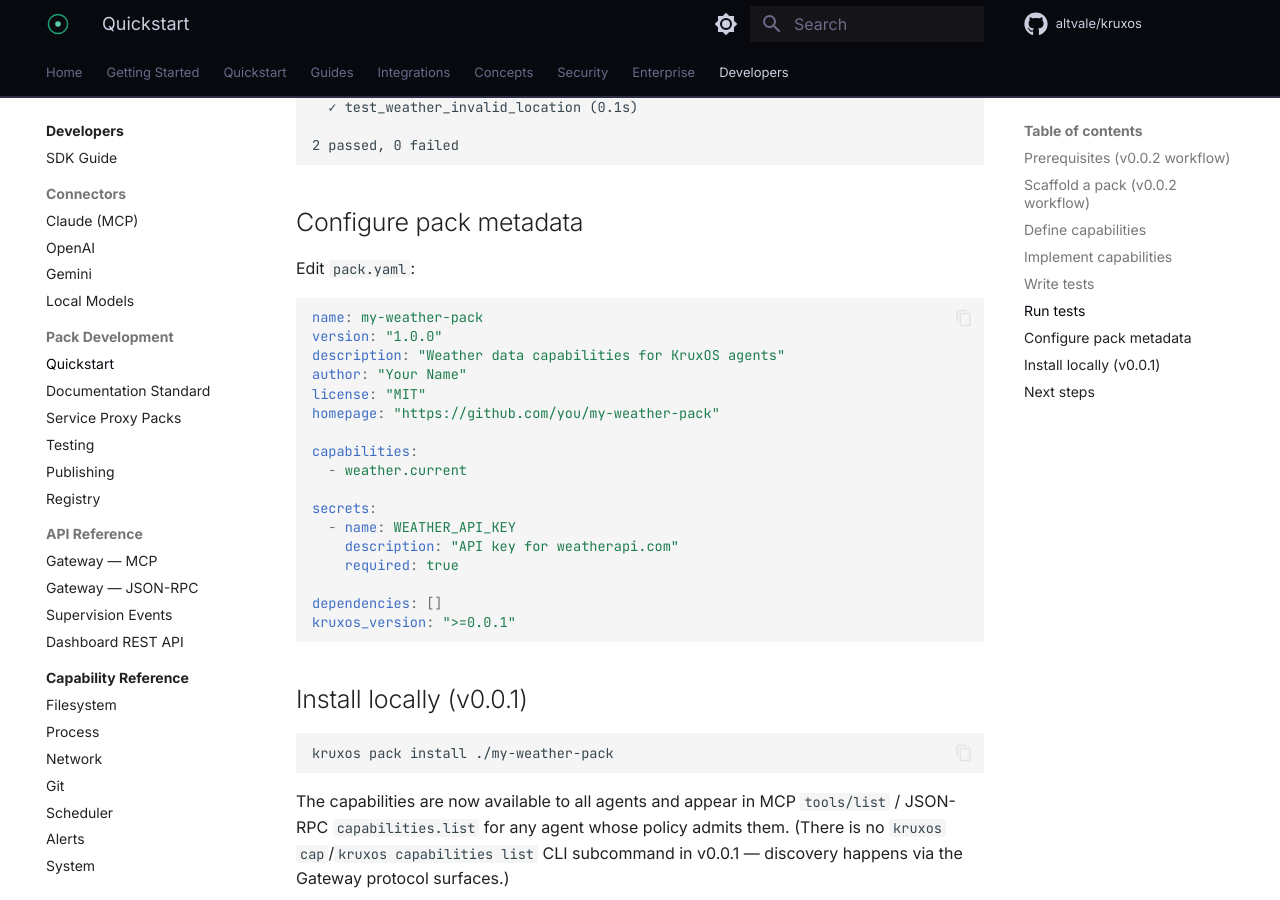
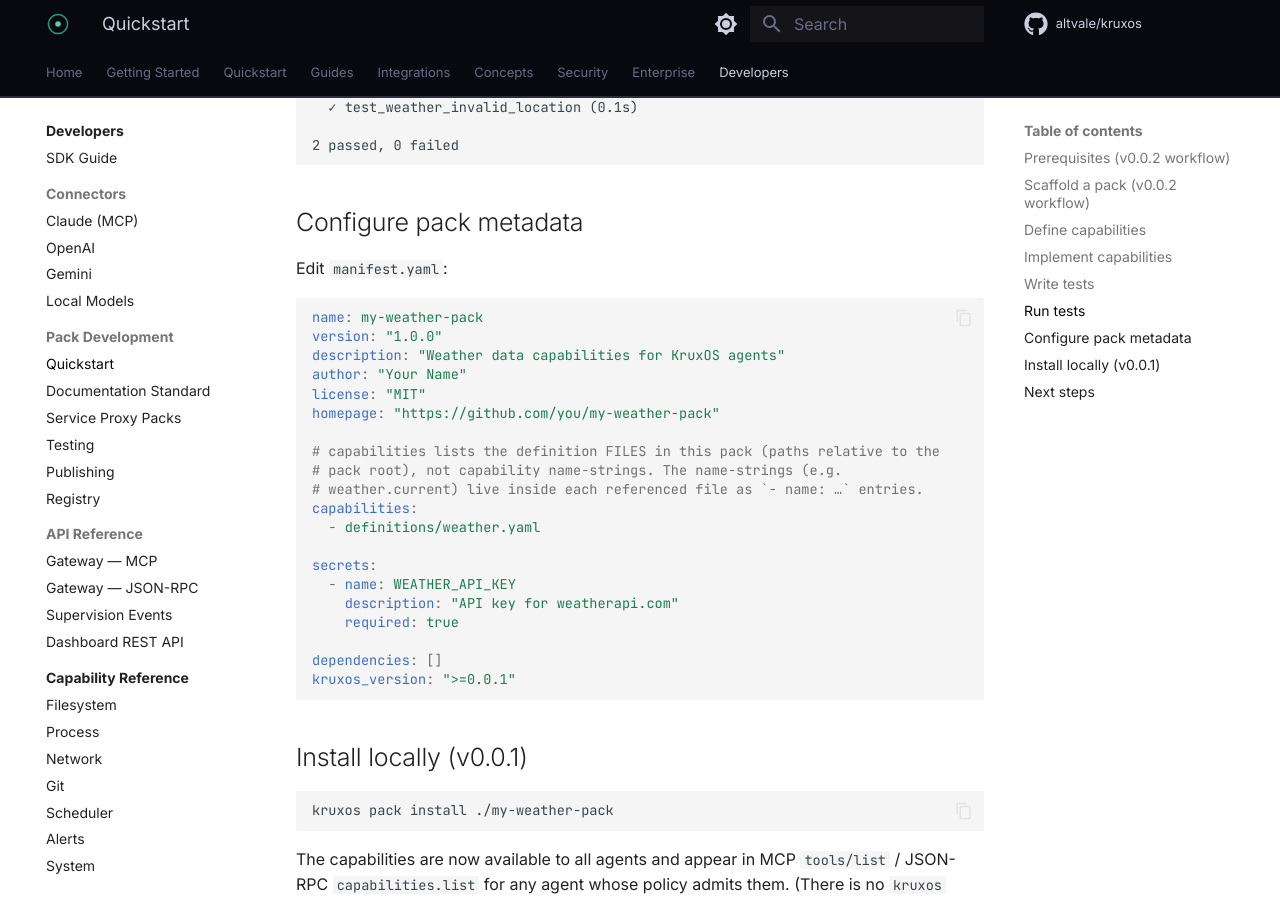
Before and after one commit to altvale/kruxos, an MkDocs documentation site: the page built from docs/public/docs/developers/packs/quickstart.md, in a window 1280 px wide and 900 px high, scrolled down 3535 px. Built offline with MkDocs 1.6.1 and Material for MkDocs 9.7.7, drawn with Linux system fonts in a browser that asks for light colours; comment, search, counter and statistics services are not loaded; some of the changed text lies outside the part shown.

Commit message:
docs(packs): pack.yaml -> manifest.yaml + definition-file capabilities shape
The public pack-authoring docs still showed the legacy pack.yaml + name-string
capabilities format, which the shipped Pack SDK rejects (kruxos-pack publish
hard-errors 'No manifest.yaml found'; capabilities entries are paths to
definition files under definitions/).
- quickstart.md: scaffold tree + Edit section pack.yaml -> manifest.yaml;
  capabilities example weather.current -> definitions/weather.yaml (+ note)
- publishing.md: 'Bump the version in manifest.yaml'
- service-proxy-packs.md: scaffold tree + heading pack.yaml -> manifest.yaml

````diff
--- a/docs/public/docs/developers/packs/quickstart.md
+++ b/docs/public/docs/developers/packs/quickstart.md
@@ -24,7 +24,7 @@ This creates:
 
 ```
 my-weather-pack/
-├── pack.yaml              # Pack metadata
+├── manifest.yaml          # Pack metadata
 ├── definitions/
 │   └── weather.yaml       # Capability definitions
 ├── implementations/
@@ -171,7 +171,7 @@ Running pack tests...
 
 ## Configure pack metadata
 
-Edit `pack.yaml`:
+Edit `manifest.yaml`:
 
 ```yaml
 name: my-weather-pack
@@ -181,8 +181,11 @@ author: "Your Name"
 license: "MIT"
 homepage: "https://github.com/you/my-weather-pack"
 
+# capabilities lists the definition FILES in this pack (paths relative to the
+# pack root), not capability name-strings. The name-strings (e.g.
+# weather.current) live inside each referenced file as `- name: …` entries.
 capabilities:
-  - weather.current
+  - definitions/weather.yaml
 
 secrets:
   - name: WEATHER_API_KEY
````
Also changed, not shown: docs/public/docs/developers/packs/publishing.md (+1 -1 lines), docs/public/docs/developers/packs/service-proxy-packs.md (+2 -2 lines), CHANGELOG.md.
